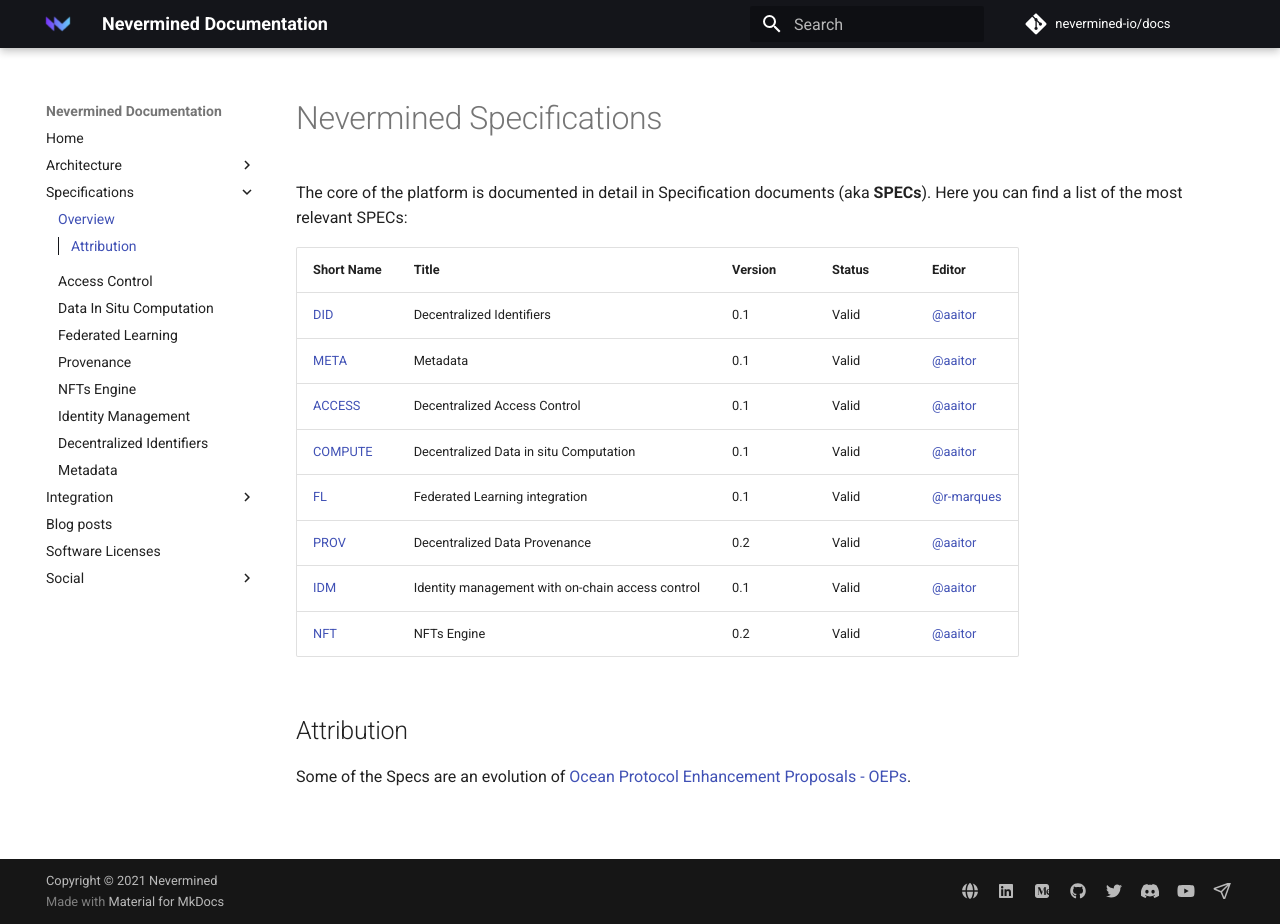
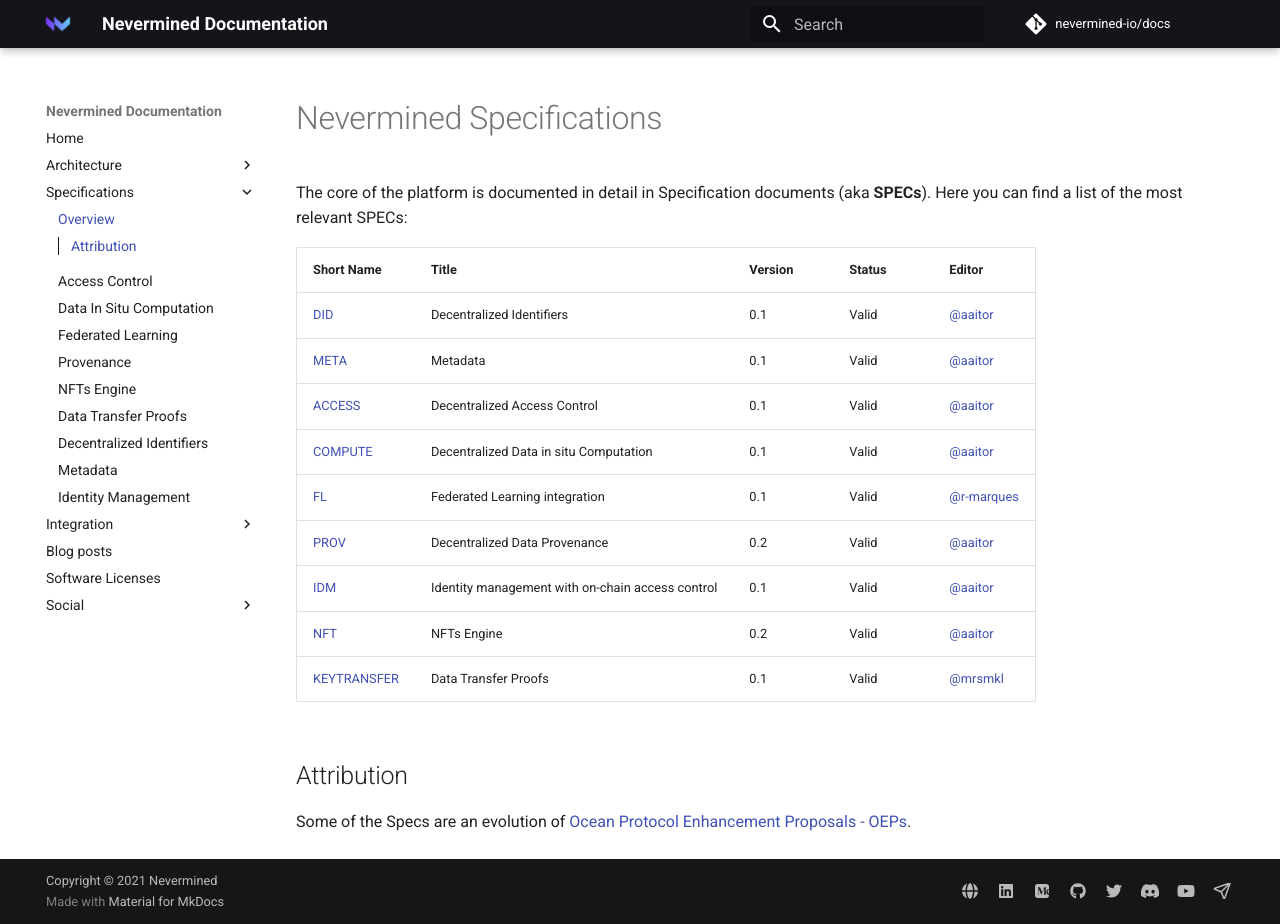
Before and after one commit to nevermined-io/docs-legacy, an MkDocs documentation site: the page built from docs/Specs.md, in a window 1280 px wide and 924 px high. Built offline with MkDocs 1.6.1 and Material for MkDocs 9.7.7, drawn with Linux system fonts in a browser that asks for light colours; comment, search, counter and statistics services are not loaded.

Commit message:
Adding data transfer proofs missing links

```diff
--- a/docs/Specs.md
+++ b/docs/Specs.md
@@ -13,6 +13,7 @@ Short Name              | Title                                             | Ve
 [PROV](architecture/specs/provenance/README.md)| Decentralized Data Provenance                     | 0.2          | Valid        | [@aaitor](https://github.com/aaitor)
 [IDM](architecture/specs/id_management/README.md)| Identity management with on-chain access control                     | 0.1          | Valid        | [@aaitor](https://github.com/aaitor)
 [NFT](architecture/specs/nft/README.md)| NFTs Engine                     | 0.2          | Valid        | [@aaitor](https://github.com/aaitor)
+[KEYTRANSFER](architecture/specs/keytransfer/README.md)| Data Transfer Proofs | 0.1          | Valid        | [@mrsmkl](https://github.com/mrsmkl)
 
 ## Attribution
 
--- a/mkdocs.yml
+++ b/mkdocs.yml
@@ -113,9 +113,10 @@ nav:
       - Federated Learning: architecture/specs/fl/README.md
       - Provenance: architecture/specs/provenance/README.md
       - NFTs Engine : architecture/specs/nft/README.md
-      - Identity Management: architecture/specs/id_management/README.md
+      - Data Transfer Proofs: architecture/specs/keytransfer/README.md
       - Decentralized Identifiers: architecture/specs/did/README.md
       - Metadata: architecture/specs/metadata/README.md
+      - Identity Management: architecture/specs/id_management/README.md
   - Integration:
       - Overview: api/README.md
       - Smart Contracts: architecture/contracts/index.md
```
Also changed, not shown: docs/architecture/specs/keytransfer/README.md (+1 -1 lines).
